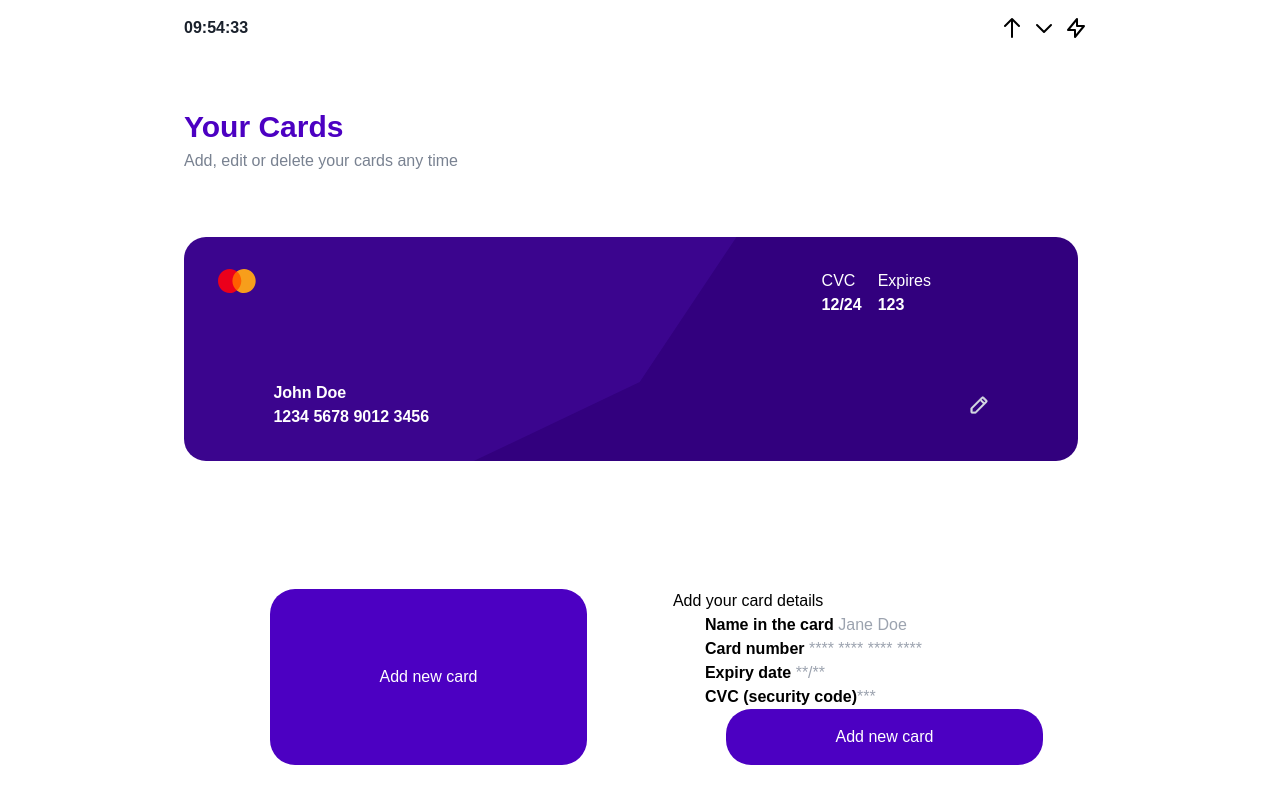
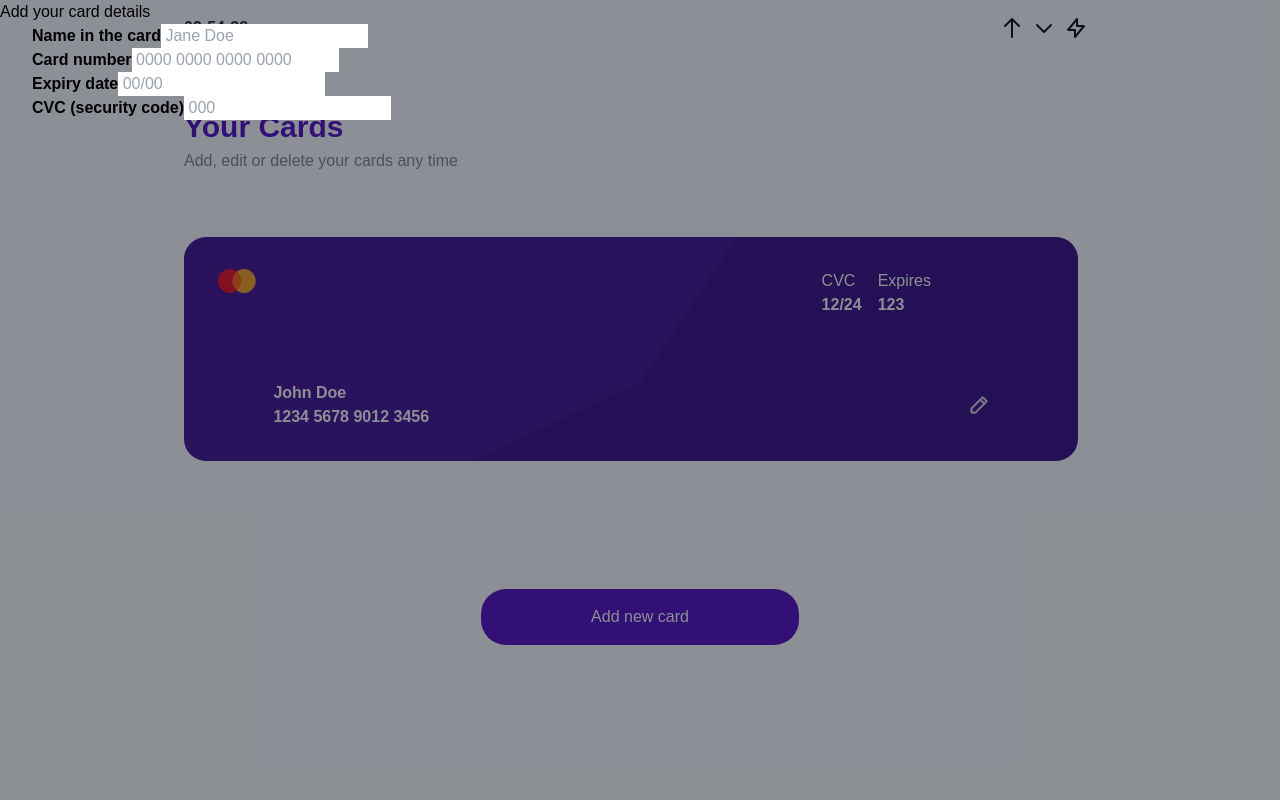
Before and after one commit to Emmilija/create-cards, a React (Create React App) app: page / in a window 1280 px wide. Both pictures are taken after a click on the button "Add new card". Built offline with nearby package versions, Linux system fonts and the light colour scheme.

Commit message:
add form style

```diff
--- a/src/App.js
+++ b/src/App.js
@@ -2,10 +2,18 @@ import Button from "./components/Button";
 import "./styles/global.css"
 import "./styles/index.css"
 import CardList from "./components/CardList";
+import CardForm from "./components/CardForm";
+import { useState } from "react";
+
+function App() {
+  const [showCardForm, setShowCardForm] = useState(false);
 
 
-function App() {
-  // Function to get current time
+
+  const handleOpenForm = () => {
+    setShowCardForm(true);
+};
+
   const getCurrentTime = () => {
     const now = new Date();
     return now.toLocaleTimeString('en-US', { hour12: false });
@@ -69,13 +77,20 @@ function App() {
         <h1 className="text-primary font-black text-30">Your Cards</h1>
         <p className="text-gray-dark font-normal">Add, edit or delete your cards any time</p>
       </div>
-      <div className="mb-32">
+<div>
+<div className="mb-32">
       <CardList />
-
       </div>
 
+    {showCardForm &&
+       <div className= "absolute inset-0  bg-black bg-opacity-50 z-10 ">
+        <CardForm />
+        </div>
+      }
+</div>
+
       <div >
-          <Button />
+          <Button onAddCard={handleOpenForm} />
 
         </div>
     </div>
--- a/src/components/Button.jsx
+++ b/src/components/Button.jsx
@@ -1,26 +1,23 @@
 import "../styles/global.css"
 import "../styles/index.css"
-import CardForm from "./CardForm"
-import { useState } from "react"
 
 
-export default function Button() {
-    const [showCardForm, setShowCardForm] = useState(false);
 
-    const handleOpenForm = () => {
-        setShowCardForm(true);
-    };
+export default function Button({onAddCard}) {
+
+
+
 
     return (
         <div className="flex justify-center ">
             <button
                 className="btn  mx-auto"
-                onClick={handleOpenForm}
+          onClick={onAddCard}
             >
                 Add new card
             </button>
 
-            {showCardForm && <CardForm onAddCard={handleOpenForm} />}
+
         </div>
     );
 }
--- a/src/components/CardForm.jsx
+++ b/src/components/CardForm.jsx
@@ -1,6 +1,6 @@
 import { useState } from "react"
 import "../styles/index.css"
-import Button from "./Button";
+
 
 
 export default function CardForm({onAddCard}) {
@@ -32,10 +32,10 @@ setCardInfo({
 
 
     return(
-<div className="relative w-full">
-    <h1>Add your card details</h1>
-
-      <form className="bg-white shadow-md rounded px-8 pt-6 pb-8 mb-4" onSubmit={handleSubmit}>
+<div className="bg-white border p-4 w-full h-32 ">
+   <h1>Add your card details</h1>
+<div className="flex-column items-center justify-center">
+<form className="bg-white shadow-md rounded px-8 pt-6 pb-8 mb-4" onSubmit={handleSubmit}>
         <div className="mb-4 flex-column">
           <label className="block text-gray-700 text-sm font-bold mb-2" htmlFor="name">
             Name in the card
@@ -60,7 +60,7 @@ setCardInfo({
             className="shadow appearance-none border border-red-500 rounded w-full py-2 px-3 text-gray-700 mb-3 leading-tight focus:outline-none focus:shadow-outline"
             id="number"
             type="text"
-            placeholder=" **** **** **** ****"
+            placeholder=" 0000 0000 0000 0000"
             name="number"
             value={cardInfo.number}
             onChange={handleChange}
@@ -75,7 +75,7 @@ setCardInfo({
             className="shadow appearance-none border border-red-500 rounded w-full py-2 px-3 text-gray-700 mb-3 leading-tight focus:outline-none focus:shadow-outline"
             id="expiry"
             type="expiry"
-            placeholder=" **/**"
+            placeholder=" 00/00"
             name="expiry"
             value={cardInfo.expiry}
             onChange={handleChange}
@@ -90,14 +90,16 @@ setCardInfo({
             className="shadow appearance-none border border-red-500 rounded w-full py-2 px-3 text-gray-700 mb-3 leading-tight focus:outline-none focus:shadow-outline"
             id="cvv"
             type="number"
-            placeholder="***"
+            placeholder=" 000"
             name="cvv"
             value={cardInfo.cvv}
             onChange={handleChange}
           />
         </div>
       </form>
- <Button/>
+
+</div>
+
 
     </div>
     )
```
